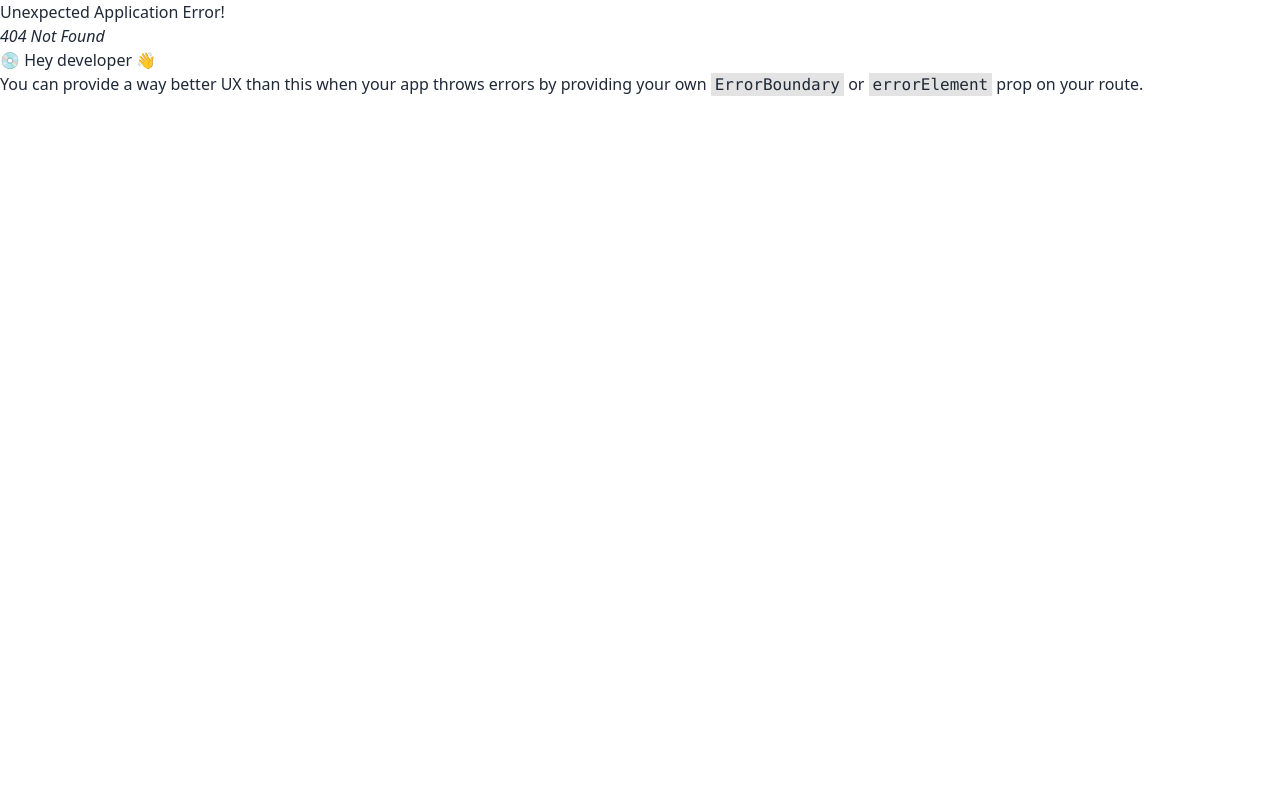
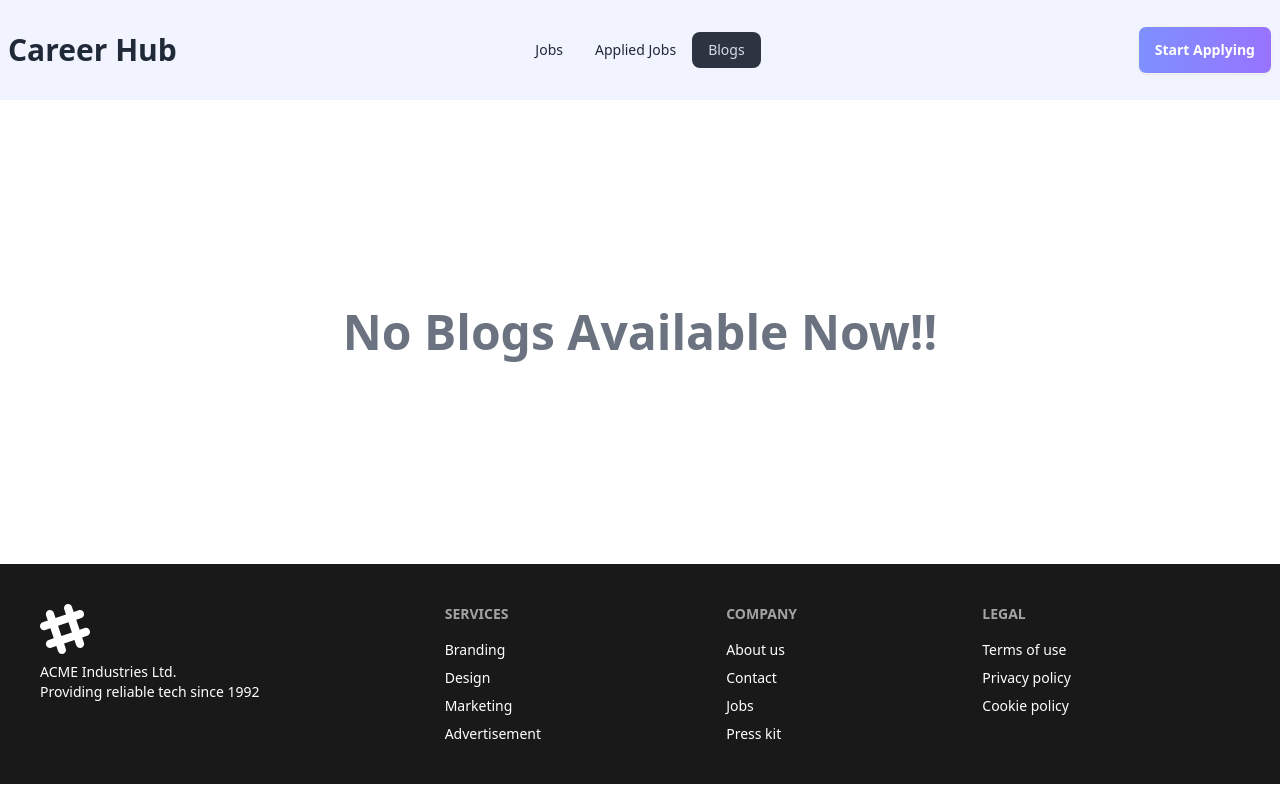
Before and after one commit to AsaduzzamanSohun/career-hub-react-router, a React (Vite) app: page /blogs in a window 1280 px wide. Before the commit this address had no page. Built offline with nearby package versions, Linux system fonts and the light colour scheme.

Commit message:
Blog section added

```diff
--- a/src/Footer/Footer.jsx
+++ b/src/Footer/Footer.jsx
@@ -1,7 +1,7 @@
 
 const Footer = () => {
     return (
-        <footer className="p-10 bg-[#1A1919] text-white">
+        <footer className="p-10 bg-[#1A1919] text-white max-h-56">
             <div className="footer max-w-7xl mx-auto">
 
             <aside>
--- a/src/components/AppliedJob/AppliedJob.jsx
+++ b/src/components/AppliedJob/AppliedJob.jsx
@@ -2,11 +2,12 @@ import PropTypes from 'prop-types';
 
 import locationIcon from '../../assets/icons/Location.png';
 import money from '../../assets/icons/money.png';
+import { Link } from 'react-router-dom';
 
 
 const AppliedJob = ({ job }) => {
 
-    const { logo, job_title, company_name, remote_or_onsite, location, job_type, salary } = job
+    const { id, logo, job_title, company_name, remote_or_onsite, location, job_type, salary } = job
 
     return (
         <div>
@@ -37,9 +38,9 @@ const AppliedJob = ({ job }) => {
                     </div>
                 </div>
 
-                <div className='col-span-1 flex justify-center items-center'>
+                <Link  to={`/job/${id}`} className='col-span-1 flex justify-center items-center'>
                     <button className="btn bg-gradient-to-r from-[#7E90FE] to-[#9873FF] text-white font-semibold text-lg px-5 w-36">View Details</button>
-                </div>
+                </Link>
 
             </div>
         </div>
--- a/src/components/AppliedJobs/AppliedJobs.jsx
+++ b/src/components/AppliedJobs/AppliedJobs.jsx
@@ -8,7 +8,7 @@ import AppliedJob from "../AppliedJob/AppliedJob";
 const AppliedJobs = () => {
 
     const jobs = useLoaderData();
-    const [appliedJobs, setAppliedJobs] = useState([]);
+    // const [appliedJobs, setAppliedJobs] = useState([]);
     const [displayJobs, setDisplayJobs] = useState([]);
 
 
@@ -30,7 +30,7 @@ const AppliedJobs = () => {
                 }
             }
 
-            setAppliedJobs(jobsApplied);
+            // setAppliedJobs(jobsApplied);
             setDisplayJobs(jobsApplied);
 
 
@@ -39,13 +39,18 @@ const AppliedJobs = () => {
     }, [jobs])
 
 
-    console.log("Job: ", jobs)
+
+    // console.log("applied jobs: ", appliedJobs)
 
     return (
-        <div className="max-w-7xl mx-auto space-y-6 my-36">
+        <div>
+
+            <div className="bg-[#f1f3ff] h-52 flex items-center justify-center">
+                <h4 className="font-bold text-2xl">Applied Jobs</h4>
+            </div>
 
 
-            <h2>Jobs I applied: {appliedJobs.length}</h2>
+            <div className="max-w-7xl mx-auto space-y-6 my-36">
 
                 {
                     displayJobs.map(job => <AppliedJob
@@ -58,6 +63,10 @@ const AppliedJobs = () => {
                 }
 
             </div>
+
+
+
+        </div>
     );
 };
 
--- /dev/null
+++ b/src/components/Blogs/Blogs.jsx
@@ -0,0 +1,15 @@
+
+const Blogs = () => {
+    return (
+        <div className="min-h-[calc(100vh-224px-112px)] flex justify-center items-center">
+
+            <div>
+                <h1 className="text-5xl font-semibold text-gray-500">No Blogs Available Now!!</h1>
+
+            </div>
+
+        </div>
+    );
+};
+
+export default Blogs;
--- a/src/components/JobDetails/JobDetails.jsx
+++ b/src/components/JobDetails/JobDetails.jsx
@@ -30,6 +30,12 @@ const JobDetails = () => {
     }
 
     return (
+        <div>
+
+            <div className="bg-[#f1f3ff] h-52 flex items-center justify-center">
+                <h4 className="font-bold text-2xl">Job Details</h4>
+            </div>
+
             <div className="max-w-7xl mx-auto grid grid-cols-3 my-36 gap-20">
 
                 <div className="col-span-2 space-y-6 leading-normal">
@@ -79,6 +85,10 @@ const JobDetails = () => {
                 <ToastContainer />
 
             </div>
+
+
+
+        </div>
     );
 };
 
--- a/src/components/Navbar/Navbar.jsx
+++ b/src/components/Navbar/Navbar.jsx
@@ -12,7 +12,7 @@ const Navbar = () => {
     </>
 
     return (
-        <nav className="bg-[#f1f3ff] py-4">
+        <nav className="bg-[#f1f3ff] max-h-28 py-4">
             <div className="max-w-7xl mx-auto">
                 <div className="navbar">
                     <div className="navbar-start">
--- a/src/components/home_components/Jobs/Jobs.jsx
+++ b/src/components/home_components/Jobs/Jobs.jsx
@@ -13,7 +13,7 @@ const Jobs = () => {
     } , [])
 
     return (
-        <div className="pb-36">
+        <div className="max-w-7xl mx-auto pb-36 my-20">
 
             <div className="text-center space-y-4">
                 <h2 className="text-4xl font-bold">Featured Jobs</h2>
--- a/src/main.jsx
+++ b/src/main.jsx
@@ -10,6 +10,7 @@ import Home from './components/Home/Home.jsx';
 import Jobs from './components/home_components/Jobs/Jobs.jsx';
 import AppliedJobs from './components/AppliedJobs/AppliedJobs.jsx';
 import JobDetails from './components/JobDetails/JobDetails.jsx';
+import Blogs from './components/Blogs/Blogs.jsx';
 
 const router = createBrowserRouter([
   {
@@ -33,6 +34,10 @@ const router = createBrowserRouter([
         path: "/job/:id",
         loader: () => fetch("../public/jobs.json"),
         element: <JobDetails></JobDetails>
+      },
+      {
+        path: "/blogs",
+        element: <Blogs></Blogs>
       }
 
     ]
```
Lines whose indentation alone changed are shown as unchanged.
